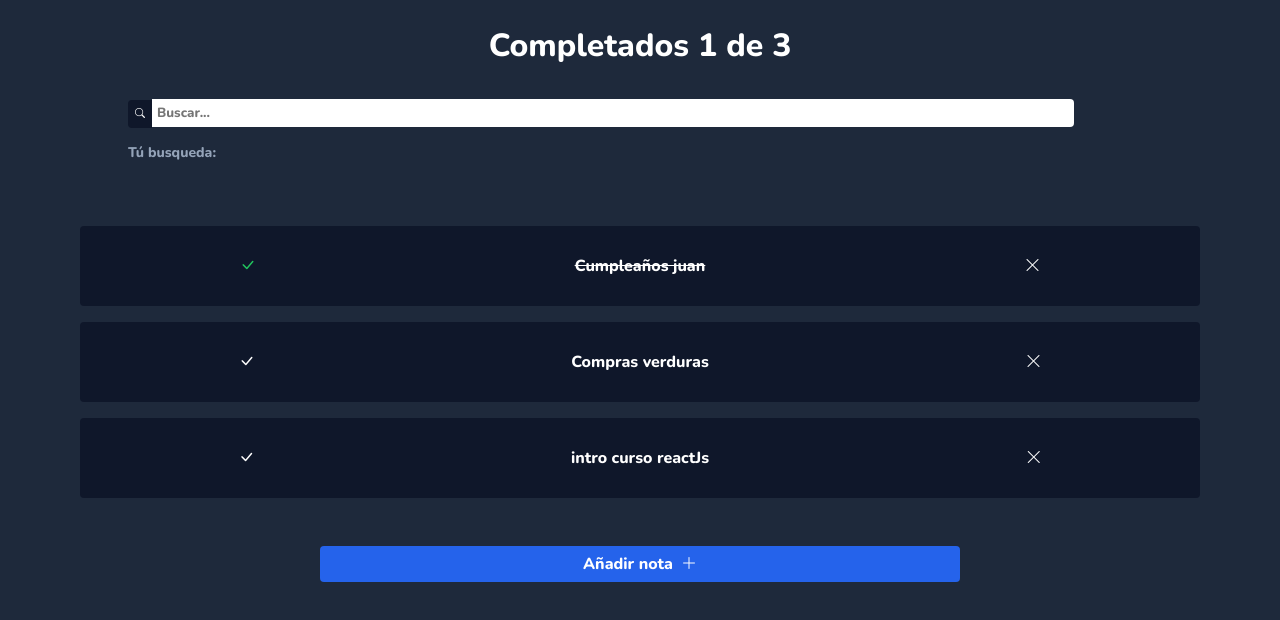
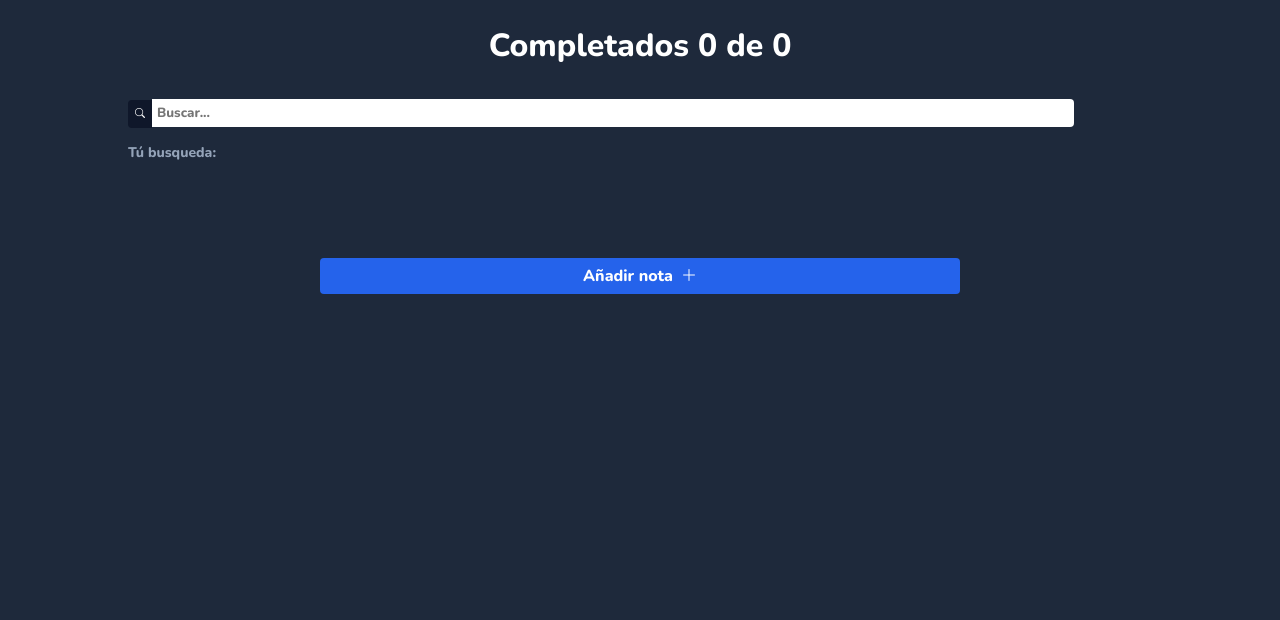
Before and after one commit to davecoude/TODOs-App, a React (Create React App) app: page / in a window 1280 px wide. Shown: the top 620 px of the page. Built offline with nearby package versions, Linux system fonts and the light colour scheme.

Commit message:
persistencia de datos con localStorage()

```diff
--- a/src/App.js
+++ b/src/App.js
@@ -6,16 +6,29 @@
 import { TodoItem } from "./TodoItem.js";
 import { CreateTodoButton } from "./CreateTodoButton.js";
 
-const defaultTodos = [
-  { text: 'Cumpleaños juan', completed: true },
-  { text: 'Compras verduras', completed: false },
-  { text: 'intro curso reactJs', completed: false }
-]
+// const defaultTodos = [
+//   { text: 'Cumpleaños juan', completed: true },
+//   { text: 'Compras verduras', completed: false },
+//   { text: 'intro curso reactJs', completed: false }
+// ]
 
 // componente
 function App(props) {
 
-  const [todos, setTodos] = React.useState(defaultTodos);
+  // persistencia con LocalStorage
+  const localStorageTodos = localStorage.getItem("TODOS_V1");
+  let parsedTodos;
+
+  if (!localStorageTodos) {
+    localStorage.setItem("TODOS_V1", JSON.stringify([]));
+    parsedTodos = [];
+
+  } else {
+    parsedTodos = JSON.parse(localStorageTodos);
+
+  }
+
+  const [todos, setTodos] = React.useState(parsedTodos);
   const [search, setSearch] = React.useState('');
 
   const totalTodos = todos.length;
@@ -42,14 +55,22 @@
     const indexTodo = todos.findIndex( todo => todo.text === text);
     const newTodos = [...todos];
     newTodos[indexTodo].completed = true;
-    setTodos(newTodos);
+    saveTodos(newTodos);
   }
 
   const deleteTodo = (text) => {
     const indexTodo = todos.findIndex( todo => todo.text === text);
     const newTodos = [...todos];
     newTodos.splice(indexTodo, 1);
+    saveTodos(newTodos);
+  }
+
+  // persistencia de datos con saveTodos()
+  const saveTodos = (newTodos) => {
+    const stringifiedTodos = JSON.stringify(newTodos);
+    localStorage.setItem("TODOS_V1", stringifiedTodos);
     setTodos(newTodos);
+
   }
 
   // elementos JSX
```
